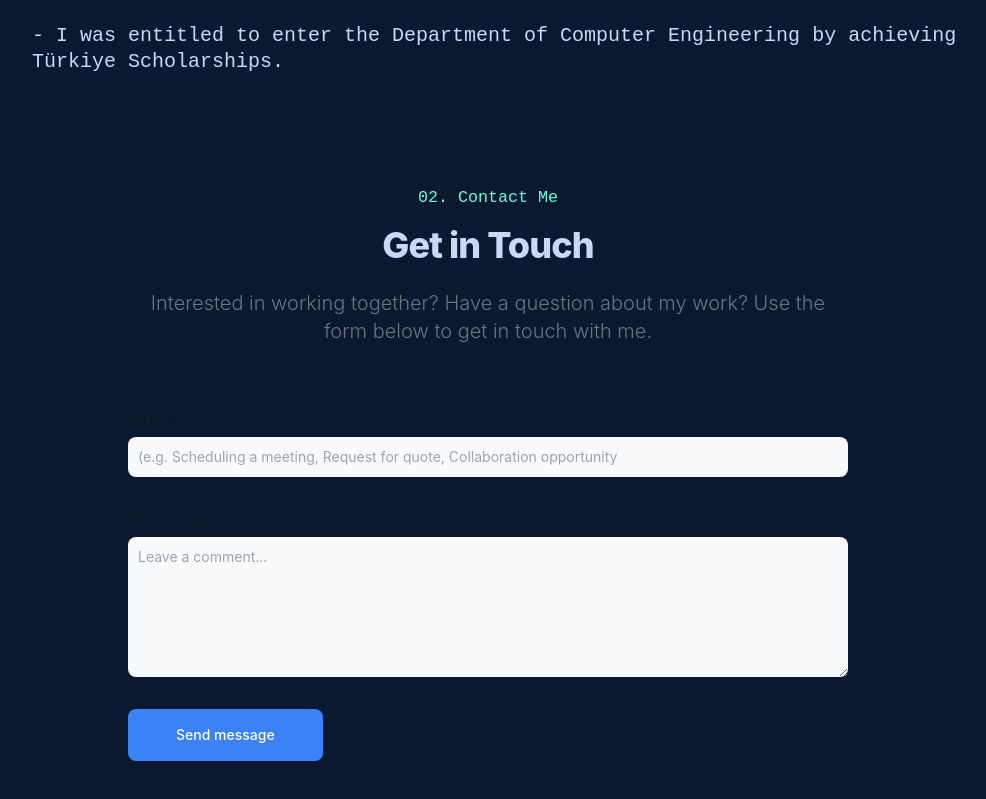
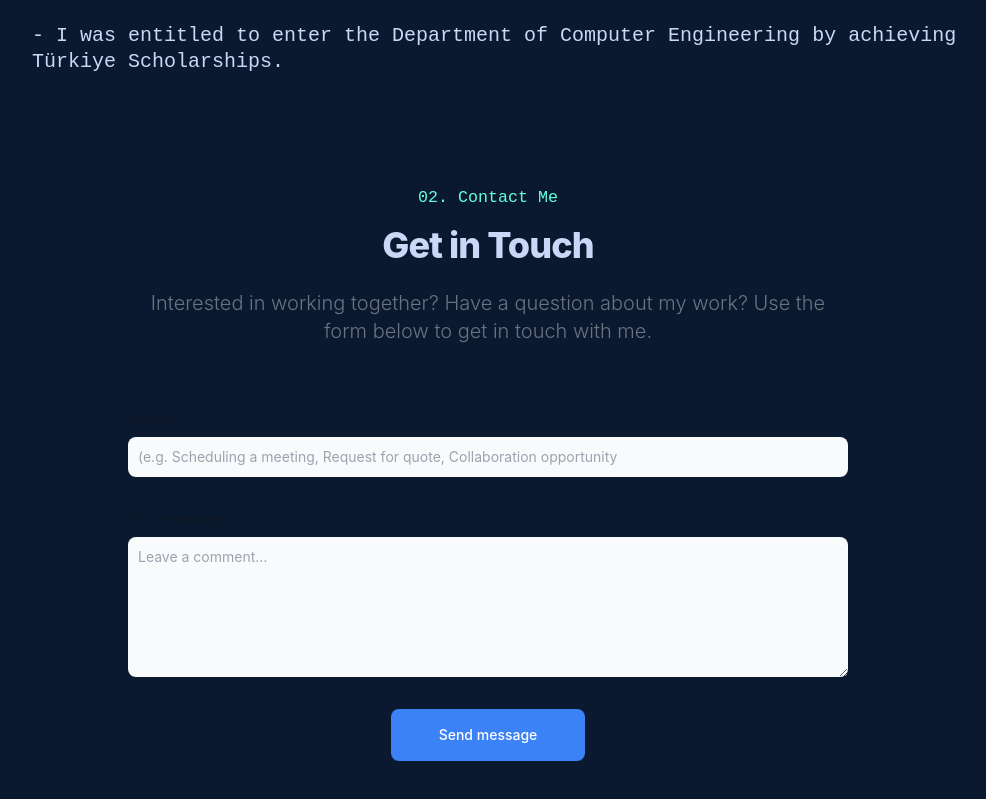
Before and after one commit to hybtli/Portfolio-Website, a React (Create React App) app: page / in a window 1280 px wide. Shown: the part 1909-2708 px from the top of the page, without its empty margins (152-1138 px from the left). Built offline with nearby package versions, Linux system fonts and the light colour scheme.

Commit message:
encode XSS vulnerabilities

```diff
--- a/package.json
+++ b/package.json
@@ -14,6 +14,7 @@
     "@types/react": "^18.0.0",
     "@types/react-dom": "^18.0.0",
     "daisyui": "^2.51.5",
+    "nth-check": "^2.0.1",
     "react": "^18.2.0",
     "react-bootstrap": "^2.7.0",
     "react-dom": "^18.2.0",
--- a/src/components/Contact.tsx
+++ b/src/components/Contact.tsx
@@ -3,6 +3,15 @@ import React, { useState } from "react";
 const Contact = () => {
   const [subject, setSubject] = useState<string>("");
   const [message, setMessage] = useState<string>("");
+
+  const encodedSubject = encodeURIComponent(subject);
+  const encodedMessage = encodeURIComponent(message);
+  const mailtoLink = `mailto:nurbala788788@gmail.com?subject=${encodedSubject}&body=${encodedMessage}`;
+
+  const handleFormSubmit = (e: React.FormEvent<HTMLFormElement>) => {
+    e.preventDefault();
+    window.location.href = mailtoLink;
+  };
 
   return (
     <div className="py-8 lg:py-16 px-4 mx-auto max-w-screen-md" id="contact">
@@ -28,25 +37,7 @@ const Contact = () => {
         Interested in working together? Have a question about my work? Use the
         form below to get in touch with me.
       </p>
-      <form action="#" className="space-y-8">
-        {/*
-        <div>
-          <label
-            htmlFor="email"
-            className="block mb-2 text-sm font-medium text-gray-900 dark:text-gray-300"
-          >
-            Your email
-          </label>
-          <input
-            type="email"
-            id="email"
-            className="bg-gray-50 text-gray-900 text-sm rounded-lg p-2.5 block w-full dark:bg-gray-700
-            dark:placeholder-gray-400 dark:text-white"
-            placeholder="email@address.com"
-            required
-          />
-        </div>
-        */}
+      <form action="#" className="space-y-8" onSubmit={handleFormSubmit}>
         <div>
           <label
             htmlFor="subject"
@@ -80,18 +71,16 @@ const Contact = () => {
             onChange={(e) => setMessage(e.target.value)}
           />
         </div>
-        <button
-          type="submit"
-          className="py-3 px-5 text-sm font-medium text-center text-white rounded-lg bg-blue-500 sm:w-fit
+        <div className="text-center">
+          <button
+            type="submit"
+            className="py-3 px-5 text-sm font-medium text-white rounded-lg bg-blue-500 sm:w-fit
           hover:bg-blue-600 focus:ring-1 focus:outline-none focus:ring-blue-300 dark:bg-blue-700 dark:hover:bg-blue-800
           dark:focus:ring-blue-900"
-        >
-          <a
-            href={`mailto:nurbala788788@gmail.com?subject=${subject}&body=${message}`}
           >
             Send message
-          </a>
-        </button>
+          </button>
+        </div>
       </form>
     </div>
   );
```
